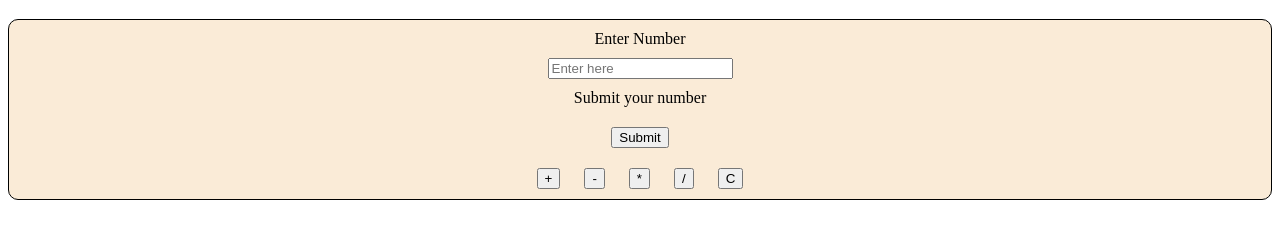
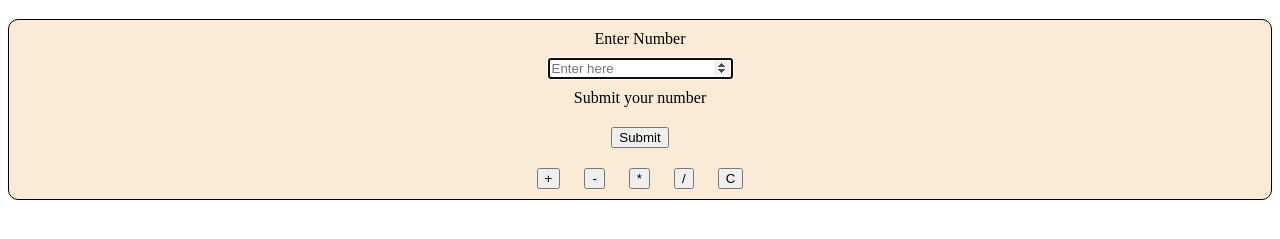
Before and after one commit to UMASHARMA02/WNC_Assignment5, a plain HTML site: page index.html in a window 1280 px wide. Shown: the part 61-300 px from the top of the page. Drawn offline with Linux system fonts and the light colour scheme.

Commit message:
Update index.html

```diff
--- a/index.html
+++ b/index.html
@@ -13,7 +13,7 @@
     <div class="cal">
 
             <label for="number">Enter Number</label>
-            <input type="number" placeholder="Enter here" id="number" >
+            <input type="number" placeholder="Enter here" id="number" autofocus >
             <label for="btn">Submit your number</label>
             <button id="btn" onclick="getNumber()">Submit</button>
             <div >
```
